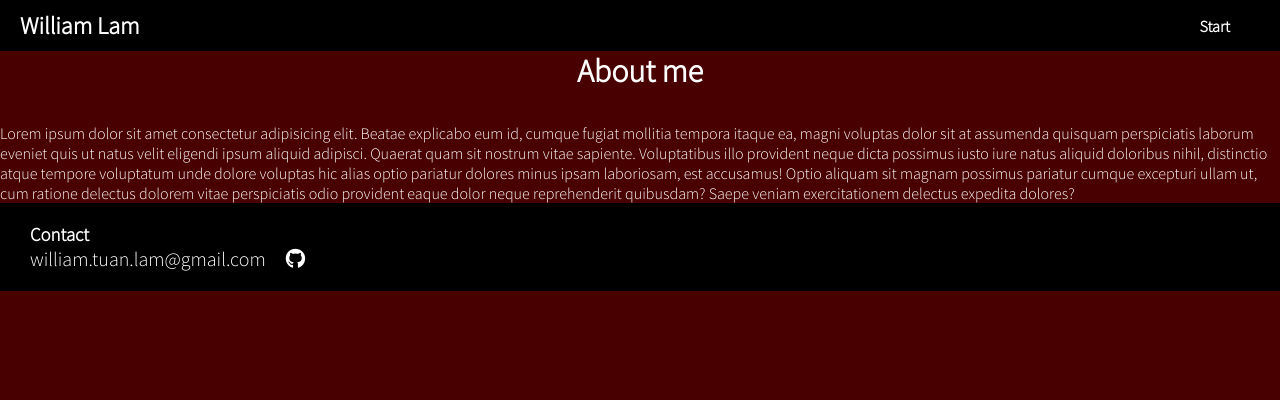
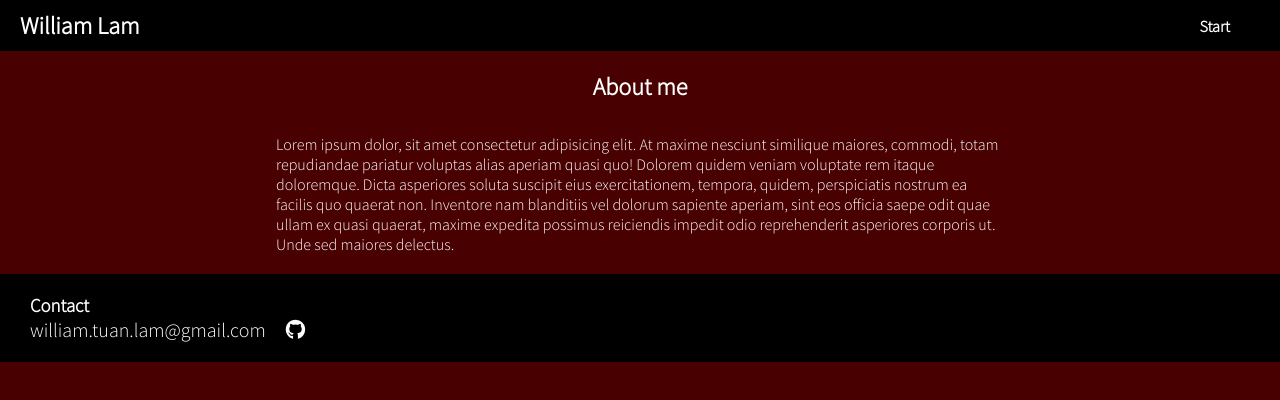
Before and after one commit to WilliamLam94/JAVA22-html-slutprojekt-william-lam, a plain HTML site: page html/info.html in a window 1280 px wide. Drawn offline with Linux system fonts and the light colour scheme.

Commit message:
projectupdate

```diff
--- a/html/info.html
+++ b/html/info.html
@@ -25,20 +25,24 @@
 			</ul>
 		</nav>
 		<main>
-			<h1>About me</h1>
-			<p>
-				Lorem ipsum dolor sit amet consectetur adipisicing elit. Beatae
-				explicabo eum id, cumque fugiat mollitia tempora itaque ea, magni
-				voluptas dolor sit at assumenda quisquam perspiciatis laborum eveniet
-				quis ut natus velit eligendi ipsum aliquid adipisci. Quaerat quam sit
-				nostrum vitae sapiente. Voluptatibus illo provident neque dicta possimus
-				iusto iure natus aliquid doloribus nihil, distinctio atque tempore
-				voluptatum unde dolore voluptas hic alias optio pariatur dolores minus
-				ipsam laboriosam, est accusamus! Optio aliquam sit magnam possimus
-				pariatur cumque excepturi ullam ut, cum ratione delectus dolorem vitae
-				perspiciatis odio provident eaque dolor neque reprehenderit quibusdam?
-				Saepe veniam exercitationem delectus expedita dolores?
-			</p>
+			<section>
+					<div class="about-me__info--container">
+						<h1>
+							About me
+						</h1>
+						<p>
+							Lorem ipsum dolor, sit amet consectetur adipisicing elit. At
+							maxime nesciunt similique maiores, commodi, totam repudiandae
+							pariatur voluptas alias aperiam quasi quo! Dolorem quidem veniam
+							voluptate rem itaque doloremque. Dicta asperiores soluta suscipit
+							eius exercitationem, tempora, quidem, perspiciatis nostrum ea
+							facilis quo quaerat non. Inventore nam blanditiis vel dolorum
+							sapiente aperiam, sint eos officia saepe odit quae ullam ex quasi
+							quaerat, maxime expedita possimus reiciendis impedit odio
+							reprehenderit asperiores corporis ut. Unde sed maiores delectus.
+						</p>
+					</div>
+			</section>
 		</main>
 		<footer>
 			<footer>
```
